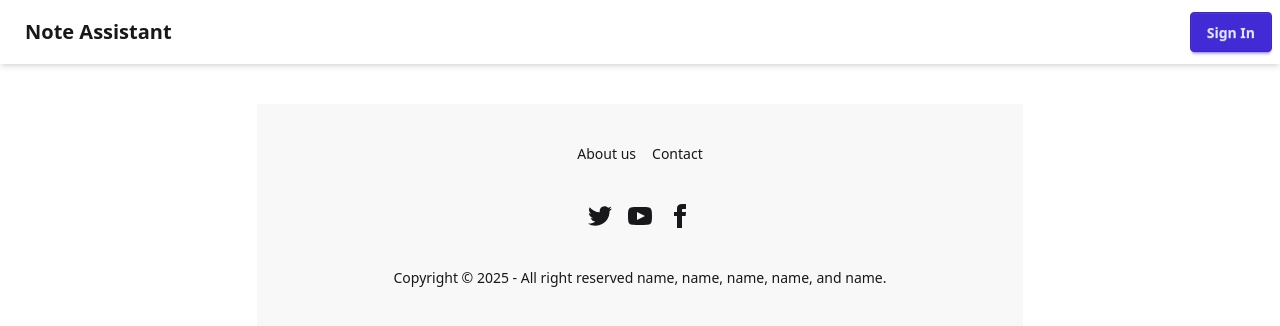
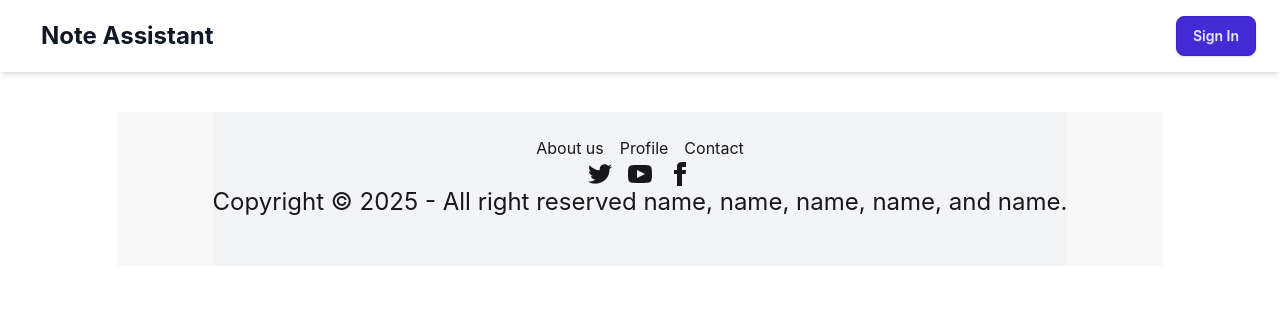
Before and after one commit to wnbui/note-assistant, a Next.js app: page / in a window 1280 px wide. Shown: the top 326 px of the page. Built offline with nearby package versions, Linux system fonts and the light colour scheme; no server answers.

Commit message:
Small UI improvements and styling updates

```diff
--- /dev/null
+++ b/app/about/page.tsx
@@ -0,0 +1,9 @@
+export default function About() {
+  return (
+    <div className="py-8 px-6 max-w-screen-md mx-auto">
+      <h1 className="text-3xl font-bold">About Us</h1>
+      <h2 className="text-lg text-gray-600 mt-4">Learn more about our app and its purpose.</h2>
+      <p className="mt-4">Our app is designed to help users manage their notes efficiently and effectively. We aim to provide a seamless experience with intuitive features and a user-friendly interface.</p>
+    </div>
+  );
+}
--- a/app/components/Footer.tsx
+++ b/app/components/Footer.tsx
@@ -1,11 +1,13 @@
 import React from "react";
+import Link from 'next/link';
 
 const Footer = () => {
   return (
-    <footer className="footer footer-horizontal footer-center bg-base-200 text-base-content rounded p-10">
+    <footer className="flex flex-col items-center justify-center bg-gray-100 py-6">
       <nav className="grid grid-flow-col gap-4">
-        <a className="link link-hover">About us</a>
-        <a className="link link-hover">Contact</a>
+        <Link href="/about" className="link link-hover">About us</Link>
+        <Link href="/profile" className="link link-hover">Profile</Link>
+        <Link href="/contact" className="link link-hover">Contact</Link>
       </nav>
       <nav>
         <div className="grid grid-flow-col gap-4">
@@ -45,7 +47,7 @@ const Footer = () => {
         </div>
       </nav>
       <aside>
-        <p>
+        <p className="text-2xl">
           Copyright © {new Date().getFullYear()} - All right reserved name,
           name, name, name, and name.
         </p>
--- a/app/components/NavBar.tsx
+++ b/app/components/NavBar.tsx
@@ -8,9 +8,9 @@ export default function NavBar() {
     const { data: session } = useSession();
 
     return (
-        <div className="navbar bg-base-100 shadow-md">
+        <div className="navbar bg-base-100 shadow-md px-6 py-4 sticky top-0 z-50">
             <div className="flex-1">
-                <Link href="/" className="btn btn-ghost text-xl">
+                <Link href="/" className="btn btn-ghost text-2xl font-bold text-gray-900">
                     Note Assistant
                 </Link>
             </div>
@@ -48,7 +48,7 @@ export default function NavBar() {
                     </>
                 ) : (
                     <button
-                        className="btn btn-primary"
+                        className="btn btn-primary bg-primary rounded-lg shadow hover:bg-primary-focus"
                         onClick={() => signIn('cognito')}
                     >
                         Sign In
--- /dev/null
+++ b/app/contact/page.tsx
@@ -0,0 +1,9 @@
+export default function Contact() {
+  return (
+    <div className="py-8 px-6 max-w-screen-md mx-auto">
+      <h1 className="text-3xl font-bold">Contact Us</h1>
+      <h2 className="text-lg text-gray-600 mt-4">Get in touch with us for any inquiries.</h2>
+      <p className="mt-4">You can reach us via email at support@example.com or call us at (123) 456-7890. We look forward to hearing from you!</p>
+    </div>
+  );
+}
--- /dev/null
+++ b/app/faq/page.tsx
@@ -0,0 +1,13 @@
+export default function FAQ() {
+  return (
+    <div className="py-8 px-6 max-w-screen-md mx-auto">
+      <h1 className="text-3xl font-bold">Frequently Asked Questions</h1>
+      <h2 className="text-lg text-gray-600 mt-4">Find answers to common questions below.</h2>
+      <ul className="mt-4 list-disc list-inside">
+        <li className="mt-2">How do I reset my password? - You can reset your password by clicking on the 'Forgot Password' link on the login page.</li>
+        <li className="mt-2">How do I contact support? - You can contact support via the contact page or email us at support@example.com.</li>
+        <li className="mt-2">What features does the app offer? - Our app offers note management, collaboration tools, and more.</li>
+      </ul>
+    </div>
+  );
+}
--- a/app/globals.css
+++ b/app/globals.css
@@ -2,3 +2,24 @@
 @plugin "daisyui" {
   themes: light --default;
 };
+
+body {
+  margin: 0;
+  padding: 0;
+  line-height: 1.6;
+  font-family: 'Inter', sans-serif;
+}
+
+* {
+  box-sizing: border-box;
+}
+
+h1, h2, h3, h4, h5, h6 {
+  margin: 0;
+  padding: 0;
+}
+
+p {
+  margin: 0 0 1em 0;
+  padding: 0;
+}
--- /dev/null
+++ b/app/profile/page.tsx
@@ -0,0 +1,64 @@
+"use client";
+
+import { useState } from 'react';
+
+export default function Profile() {
+  const [name, setName] = useState('John Doe');
+  const [email, setEmail] = useState('johndoe@example.com');
+  const [password, setPassword] = useState('');
+
+  return (
+    <div className="max-w-lg mx-auto py-8 px-4">
+      <h1 className="text-3xl font-bold text-gray-900 mb-4">User Profile</h1>
+      <h2 className="text-lg text-gray-600 mb-6">Manage your account settings</h2>
+      <div className="bg-gradient-to-b from-gray-50 to-gray-100 shadow-lg rounded-xl p-8 border border-gray-200">
+        <form className="flex flex-col gap-6">
+          <div className="flex justify-center mb-6">
+            <div className="w-16 h-16 rounded-full border bg-gray-200"></div>
+          </div>
+          <div>
+            <label className="block text-sm font-medium text-gray-700">Name</label>
+            <input
+              type="text"
+              value={name}
+              onChange={(e) => setName(e.target.value)}
+              className="mt-1 block w-full h-10 border border-gray-300 rounded-md shadow-sm focus:ring focus:ring-primary/30 focus:border-primary sm:text-sm"
+            />
+          </div>
+          <div>
+            <label className="block text-sm font-medium text-gray-700">Email</label>
+            <input
+              type="email"
+              value={email}
+              disabled
+              className="mt-1 block w-full h-10 border border-gray-300 rounded-md shadow-sm focus:ring focus:ring-primary/30 focus:border-primary sm:text-sm bg-gray-100"
+            />
+          </div>
+          <div>
+            <label className="block text-sm font-medium text-gray-700">Password</label>
+            <input
+              type="password"
+              value={password}
+              onChange={(e) => setPassword(e.target.value)}
+              className="mt-1 block w-full h-10 border border-gray-300 rounded-md shadow-sm focus:ring focus:ring-primary/30 focus:border-primary sm:text-sm"
+            />
+          </div>
+          <div className="flex space-x-4">
+            <button
+              type="submit"
+              className="bg-primary text-white px-6 py-3 rounded-lg hover:bg-primary-focus hover:scale-105 transition-transform shadow-sm animate-pulse"
+            >
+              Save Changes
+            </button>
+            <button
+              type="button"
+              className="bg-gray-200 text-gray-700 px-6 py-3 rounded-lg hover:bg-gray-300"
+            >
+              Cancel
+            </button>
+          </div>
+        </form>
+      </div>
+    </div>
+  );
+}
```
